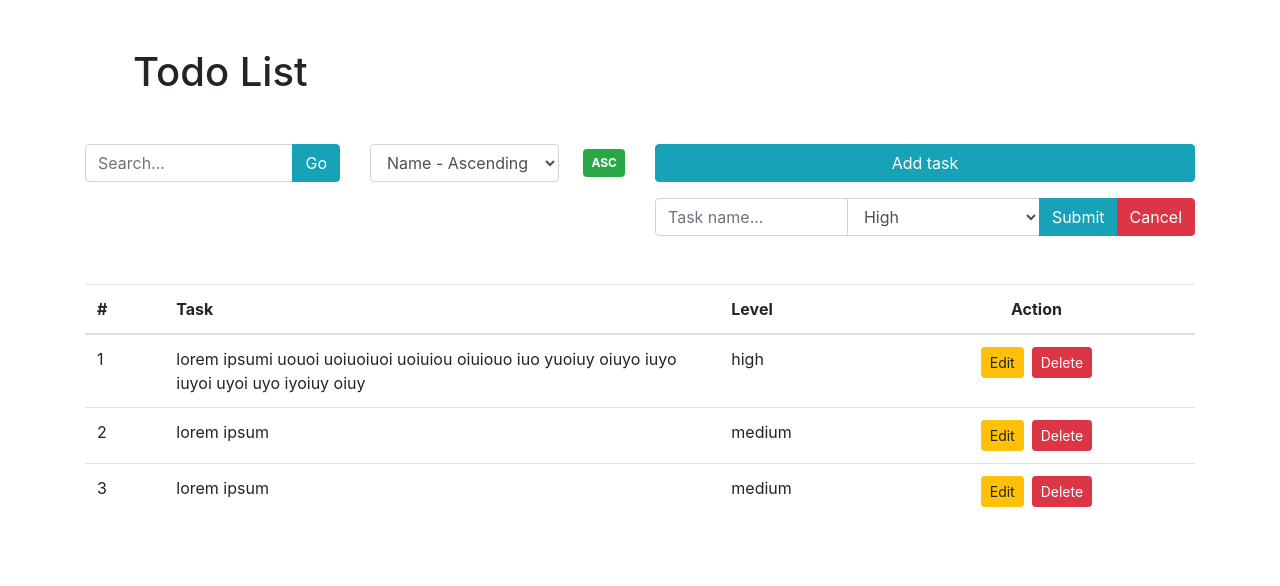
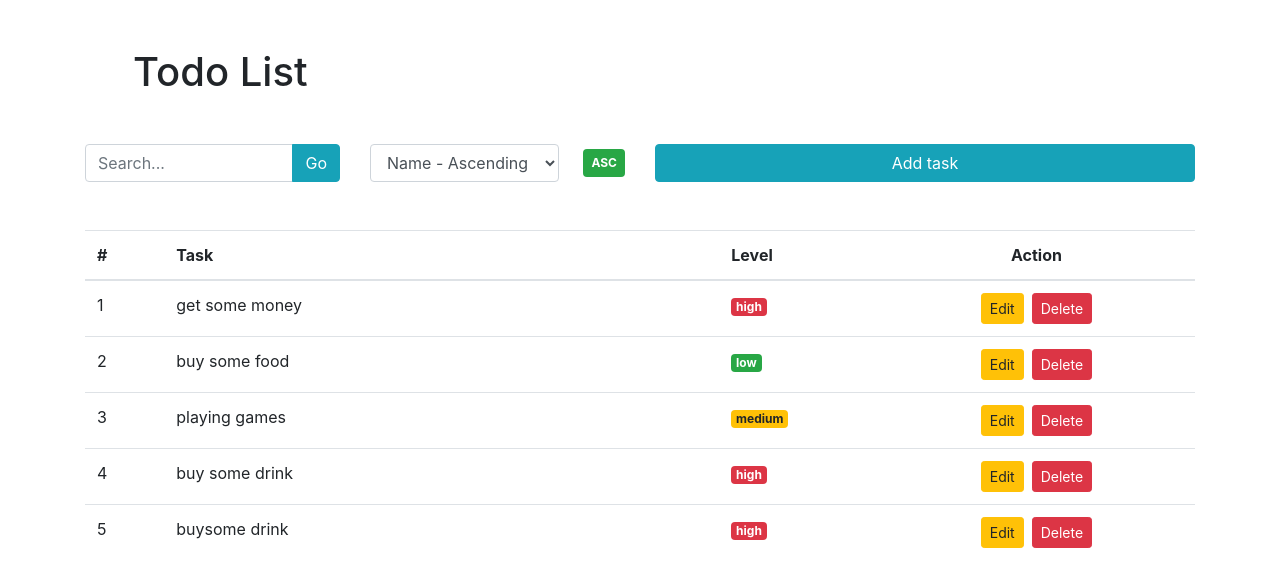
Before and after one commit to lmtNoLimit/react-todolist, a React (Create React App) app: page / in a window 1280 px wide. Shown: the top 586 px of the page. Built offline with nearby package versions, Linux system fonts and the light colour scheme.

Commit message:
write component, search funcion completed

```diff
--- a/package.json
+++ b/package.json
@@ -7,7 +7,8 @@
     "react": "^16.8.6",
     "react-dom": "^16.8.6",
     "react-scripts": "3.0.0",
-    "reactstrap": "^8.0.0"
+    "reactstrap": "^8.0.0",
+    "uuid": "^3.3.2"
   },
   "scripts": {
     "start": "react-scripts start",
--- a/src/App.js
+++ b/src/App.js
@@ -4,21 +4,40 @@ import Controls from './components/Controls';
 import TodoTable from './components/TodoTable';
 import { Container } from 'reactstrap';
 import todos from './mocks/data';
+import FormController from './components/FormController';
 
 class App extends Component {
   constructor(props) {
     super(props);
     this.state = {
-      items: todos
+      items: todos,
+      isOpen: false,
+      searchString: ''
     }
   }
-
+  toggle = () => {
+    this.setState({
+      isOpen: !this.state.isOpen
+    });
+  }
+  renderForm = () => {
+    if(this.state.isOpen) {
+      return <FormController />;
+    }
+    return;
+  }
+  handleSearch = (value) => {
+    this.setState({
+      items: todos.filter(item => item.task.toLowerCase().indexOf(value.trim()) !== -1)
+    });
+  }
   render() {
     const { items } = this.state;
     return (
       <Container>
         <PageHeader />
-        <Controls />
+        <Controls openForm={this.toggle} isOpen={this.state.isOpen} onSearch={this.handleSearch}/>
+        {this.renderForm()}
         <TodoTable items={items} />
       </Container>
     );
--- a/src/components/Controls.js
+++ b/src/components/Controls.js
@@ -1,28 +1,43 @@
 import React, { Component } from 'react';
 import SearchBox from './SearchBox';
 import SortBy from './SortBy';
-import FormController from './FormController';
 import { Row, Col, Button } from 'reactstrap';
 
 class Controls extends Component {
+  renderButton = () => {
+    if(this.props.isOpen) {
+      return (
+        <Button
+          color="danger"
+          style={{width: "100%"}}
+          onClick={this.props.openForm}
+        >
+          Cancel
+        </Button>
+      )
+    }
+    return (
+      <Button
+        color="info"
+        style={{width: "100%"}}
+        onClick={this.props.openForm}
+      >
+        Add task
+      </Button>
+    )
+  }
   render() {
     return (
       <div>
         <Row>
           <Col md="3">
-            <SearchBox />
+            <SearchBox onSearch={this.props.onSearch} />
           </Col>
           <Col md="3">
             <SortBy />
           </Col>
           <Col md="6">
-            <Button color="info" style={{width: "100%"}}>Add task</Button>
-          </Col>
-        </Row>
-        <Row>
-          <Col sm="6"></Col>
-          <Col sm="6">
-            <FormController />
+            {this.renderButton()}
           </Col>
         </Row>
       </div>
--- a/src/components/FormController.js
+++ b/src/components/FormController.js
@@ -3,14 +3,19 @@ import {
   Input,
   Button,
   InputGroup,
-  InputGroupAddon
+  InputGroupAddon,
+  Row,
+  Col
 } from 'reactstrap';
 
 class FormController extends Component {
   render() {
     return (
+      <Row>
+        <Col sm="6" />
+        <Col sm="6">
           <InputGroup className="mt-3">
-        <Input type="text" placeholder="Task name..." />
+            <Input type="text" placeholder="Task name..." style={{width: "40%"}}/>
             <Input type="select" name="select">
               <option>High</option>
               <option>Medium</option>
@@ -18,9 +23,10 @@ class FormController extends Component {
             </Input>
             <InputGroupAddon addonType="append">
               <Button color="info">Submit</Button>
-          <Button color="danger">Cancel</Button>
             </InputGroupAddon>
           </InputGroup>
+        </Col>
+      </Row>
     );
   }
 };
--- a/src/components/ListItem.js
+++ b/src/components/ListItem.js
@@ -1,15 +1,23 @@
 import React, { Component } from 'react';
-import { Button } from 'reactstrap';
+import { Button, Badge } from 'reactstrap';
 class ListItem extends Component {
+  getBadgeColor = (level) => {
+    if(level === 'high') {
+      return 'danger';
+    } else if(level === 'medium') {
+      return 'warning';
+    }
+    return 'success';
+  }
   render() {
     const { items } = this.props;
     return (
       <React.Fragment>
         {items.map((item, i) => (
           <tr key={i}>
-            <td>{item.id}</td>
+            <td>{i + 1}</td>
             <td>{item.task}</td>
-            <td>{item.level}</td>
+            <td><Badge color={this.getBadgeColor(item.level)}>{item.level}</Badge></td>
             <td className="text-center">
               <Button color="warning" size="sm">Edit</Button>
               <Button color="danger" size="sm" className="ml-2">Delete</Button>
--- a/src/components/SearchBox.js
+++ b/src/components/SearchBox.js
@@ -1,17 +1,34 @@
-import React from 'react';
+import React, { Component } from 'react';
 import { InputGroup, Button, InputGroupAddon, Input } from 'reactstrap';
 
-const SearchBox = () => {
+class SearchBox extends Component {
+  constructor(props) {
+    super(props);
+    this.state = {
+      searchString: ''
+    }
+  }
+  handleSearch = () => {
+    this.props.onSearch(this.state.searchString)
+  }
+  changeInput = e => {
+    this.setState({
+      searchString: e.target.value
+    })
+  }
+
+  render() {
     return (
       <React.Fragment>
         <InputGroup>
-        <Input placeholder="Search..." />
+          <Input placeholder="Search..." onChange={this.changeInput} value={this.state.searchString}/>
           <InputGroupAddon addonType="append">
-          <Button color="info">Go</Button>
+            <Button color="info" onClick={this.handleSearch}>Go</Button>
           </InputGroupAddon>
         </InputGroup>
       </React.Fragment>
     );
+  }
 };
 
 export default SearchBox;
--- a/src/mocks/data.js
+++ b/src/mocks/data.js
@@ -1,7 +1,29 @@
+const uuidv4 = require('uuid/v4');
 let todos = [
-  {id: 1, task: 'lorem ipsumi uouoi uoiuoiuoi uoiuiou oiuiouo iuo yuoiuy oiuyo iuyo iuyoi uyoi uyo iyoiuy oiuy', level: "high"},
-  {id: 2, task: 'lorem ipsum', level: "medium"},
-  {id: 3, task: 'lorem ipsum', level: "medium"},
+  {
+    id: uuidv4(),
+    task: 'get some money',
+    level: "high"
+  },
+  {
+    id: uuidv4(),
+    task: 'buy some food',
+    level: "low"},
+  {
+    id: uuidv4(),
+    task: 'playing games',
+    level: "medium"
+  },
+  {
+    id: uuidv4(),
+    task: 'buy some drink',
+    level: "high"
+  },
+  {
+    id: uuidv4(),
+    task: 'buysome drink',
+    level: "high"
+  },
 ]
 
 export default todos;
```
Also changed, not shown: 1 other file (tests, documents, lock files or other folders). Lines whose indentation alone changed are shown as unchanged.
